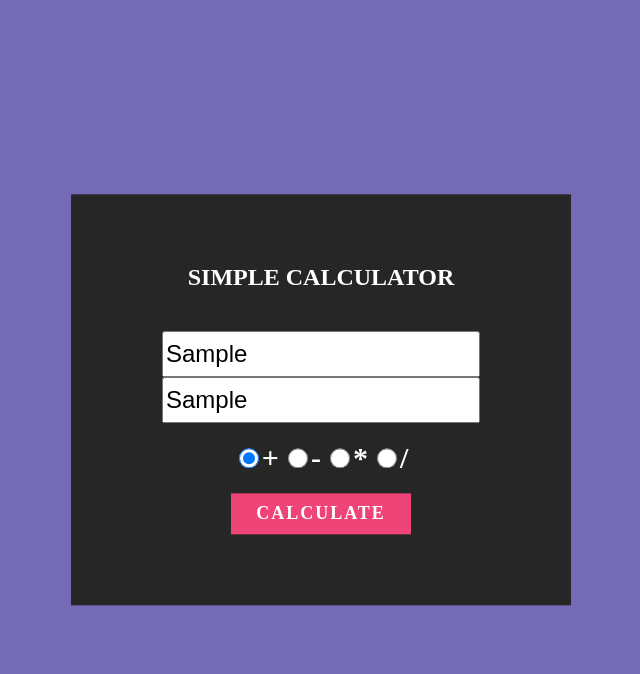
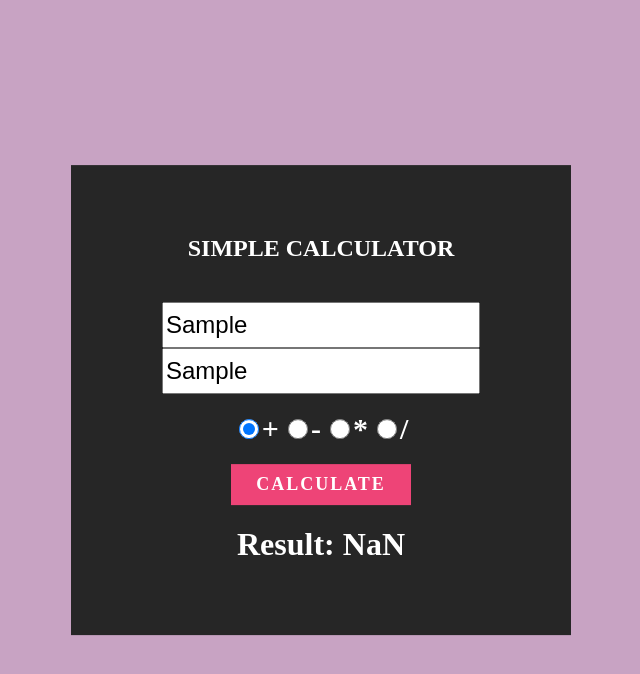
Before and after one commit to carlosarmatos/javascript-studies, a plain HTML site: page calculator/index.html in a window 1280 px wide. Both pictures are taken after typing "Sample", "Sample" into the empty fields and a click on the button "CALCULATE". Shown: the whole page, without its empty margins (319-959 px from the left). Drawn offline with Linux system fonts and the light colour scheme.

Commit message:
Project simple calculator

```diff
--- a/calculator/index.js
+++ b/calculator/index.js
@@ -0,0 +1,22 @@
+function outcome() {
+    let num1 = Number(document.getElementById('num-one').value);
+    let num2 = Number(document.getElementById('num-two').value);
+    let total = 0;
+
+    if(document.getElementById('box1').checked) {
+        total = num1 + num2;
+    }
+    else if(document.getElementById('box2').checked) {
+        total = num1 - num2;
+    }
+    else if(document.getElementById('box3').checked) {
+        total = num1 * num2;
+    }
+    else {
+        total = num1 / num2;
+    }
+
+    document.getElementById('resultArea').innerHTML = 'Result: ' + String(total);
+}
+
+outcome
--- a/calculator/style.css
+++ b/calculator/style.css
@@ -1,5 +1,5 @@
 body {
-	background: #756ab5;
+	background: #c8a3c3;
 }
 .wrapper {
 	width: 400px;
```
